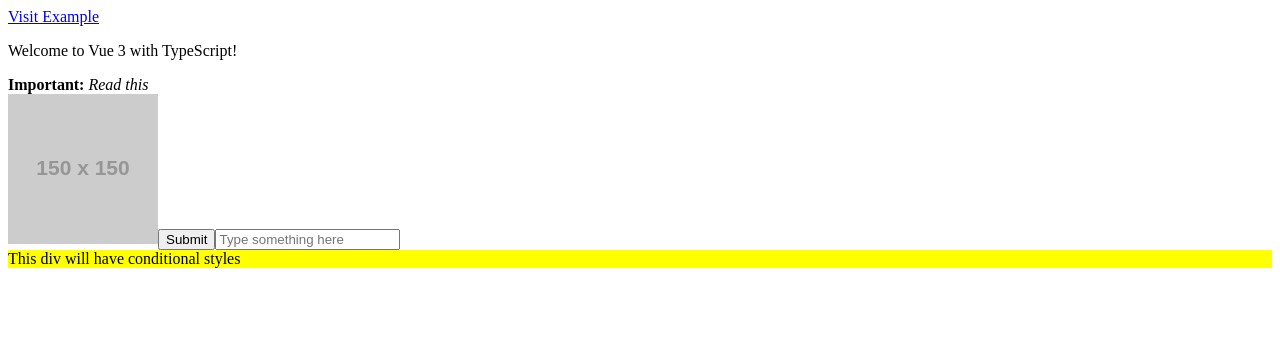
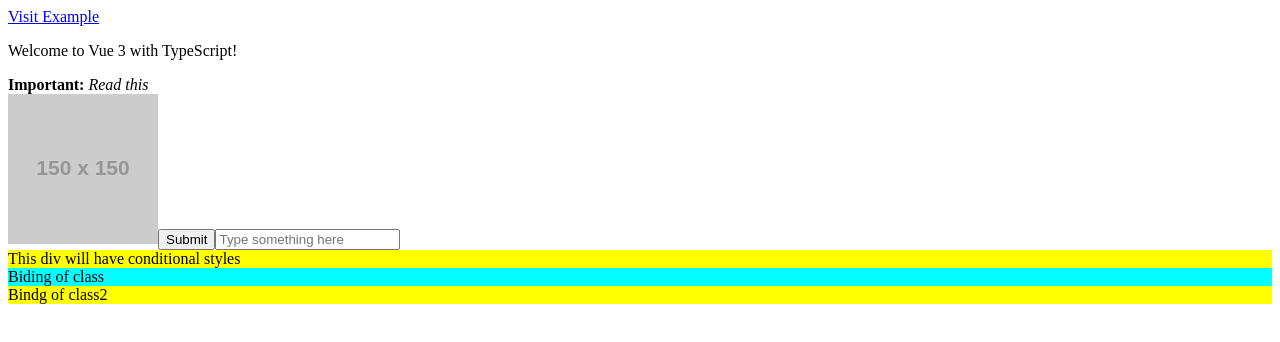
Before and after one commit to harshjhaSparrow/vueJs, a Vue app: page / in a window 1280 px wide. Shown: the top 342 px of the page. Built offline with nearby package versions, Linux system fonts and the light colour scheme.

Commit message:
Binding of styes and classes done

```diff
--- a/src/App.vue
+++ b/src/App.vue
@@ -11,10 +11,13 @@ const inputValue = ref("");
 const isLarge = ref(false); // Boolean for conditional style
 
 // Define styles conditionally
-const computedStyles:any = reactive({
+const computedStyles: any = reactive({
   backgroundColor: "yellow",
   fontSize: isLarge.value ? "24px" : "16px",
 });
+
+// Define reactive data
+const class2 = ref("highlighted"); // This should be a class name as a string
 </script>
 
 <template>
@@ -39,6 +42,8 @@ const computedStyles:any = reactive({
 
     <!-- Conditional style binding -->
     <div :style="computedStyles">This div will have conditional styles</div>
+    <div class="classx">Biding of class</div>
+    <div :class="class2">Bindg of class2</div>
   </div>
 </template>
 
@@ -47,6 +52,14 @@ const computedStyles:any = reactive({
   background-color: yellow;
 }
 
+.classx {
+  background-color: aqua;
+}
+
+.class2 {
+  color: "red";
+}
+
 .large-text {
   font-size: 24px;
 }
```
